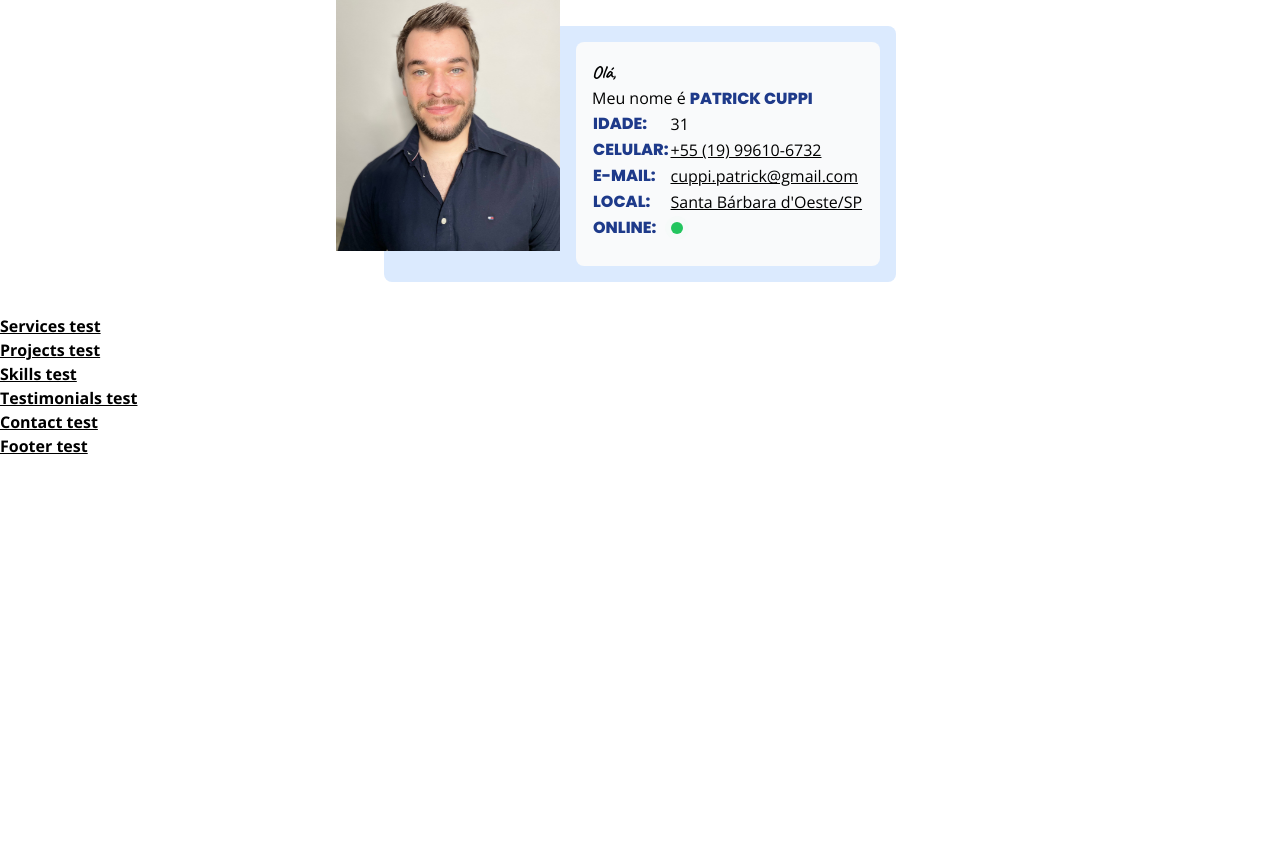
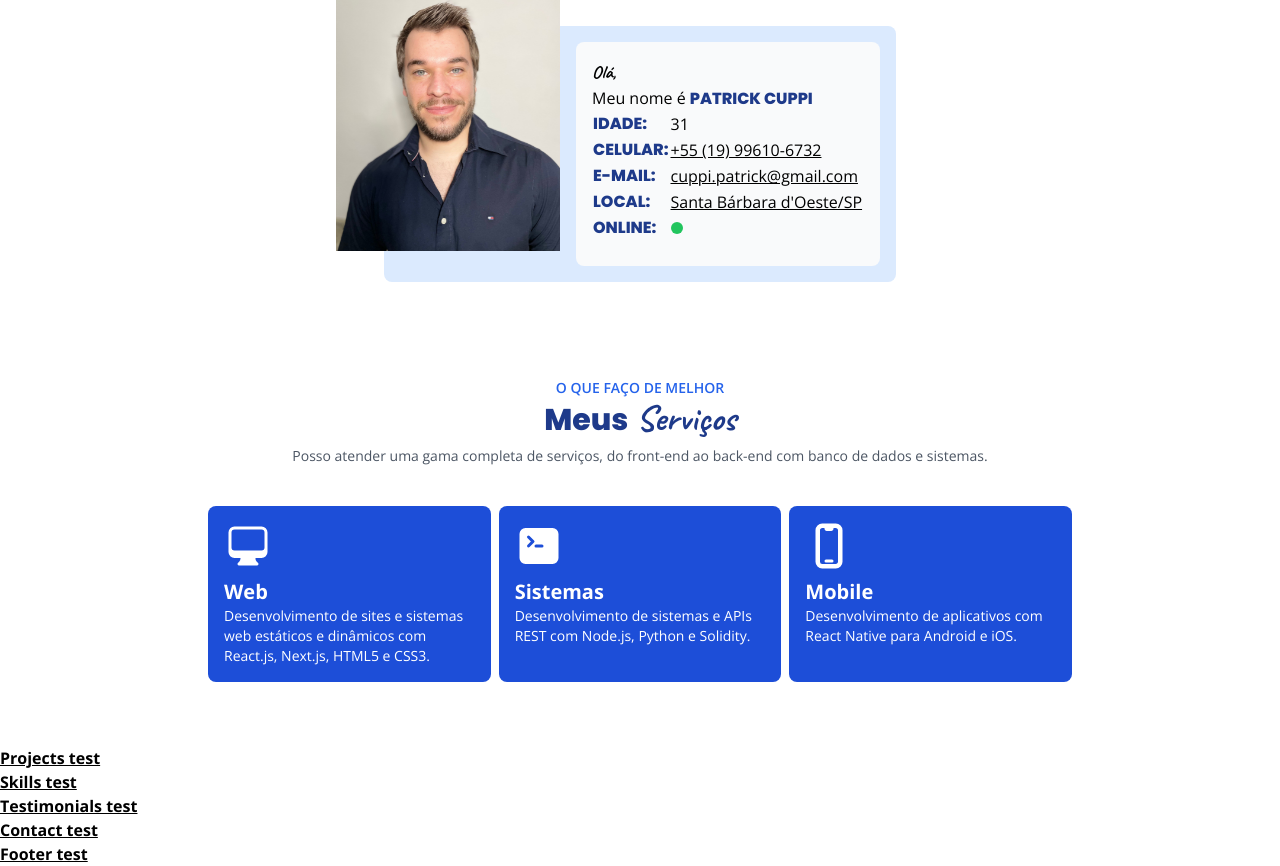
Before and after one commit to patrick-cuppi/patrick-cuppi.github.io, a React (Vite) app: page / in a window 1280 px wide. Shown: the part 610-1476 px from the top of the page. Before the commit the page ends 1068 px from the top, so only its background shows below. Built offline with nearby package versions, Linux system fonts and the light colour scheme.

Commit message:
feat: section services finished

```diff
--- a/src/components/Services.tsx
+++ b/src/components/Services.tsx
@@ -1,7 +1,52 @@
+import { HiCommandLine, HiComputerDesktop, HiDevicePhoneMobile } from "react-icons/hi2"
+
 export function Services() {
+    const services = [
+        {
+            title: "Web",
+            description: "Desenvolvimento de sites e sistemas web estáticos e dinâmicos com React.js, Next.js, HTML5 e CSS3.",
+            icon: <HiComputerDesktop className="h-12 w-12" />
+        },
+        {
+            title: "Sistemas",
+            description: "Desenvolvimento de sistemas e APIs REST com Node.js, Python e Solidity.",
+            icon: <HiCommandLine className="h-12 w-12" />
+        },
+        {
+            title: "Mobile",
+            description: "Desenvolvimento de aplicativos com React Native para Android e iOS.",
+            icon: <HiDevicePhoneMobile className="h-12 w-12" />
+        },
+    ]
+
     return (
-        <>
-            <h2 className="text 4xl underline font-bold">Services test</h2>
-        </>
+        <section className="container mx-auto my-12 max-w-4xl p-4">
+            <div className="p-4 text-center">
+                <p className="text-sm font-semibold uppercase text-blue-600">
+                    O que faço de melhor
+                </p>
+                <h2 className="mb-2 font-bold text-blue-900">
+                    <span className="mr-2 font-headline text-3xl">Meus</span>
+                    <span className="font-handwriting text-4xl">Serviços</span>
+                </h2>
+                <p className="text-sm text-gray-600">
+                    Posso atender uma gama completa de serviços, do front-end ao back-end
+                    com banco de dados e sistemas.
+                </p>
+            </div>
+
+            <div className="mt-6 flex flex-col gap-2 md:flex-row">
+                {
+                    services.map((service, index) => (
+                        <div className="basis-1/3 rounded-lg bg-blue-700 p-4 text-white" key={`service-${// biome-ignore lint/suspicious/noArrayIndexKey: <explanation>
+index}`}>
+                            <div className="mb-2">{service.icon}</div>
+                            <h3 className="text-xl font-bold">{service.title}</h3>
+                            <p className="text-sm">{service.description}</p>
+                        </div>
+                    ))
+                }
+            </div>
+        </section>
     )
 }
```
